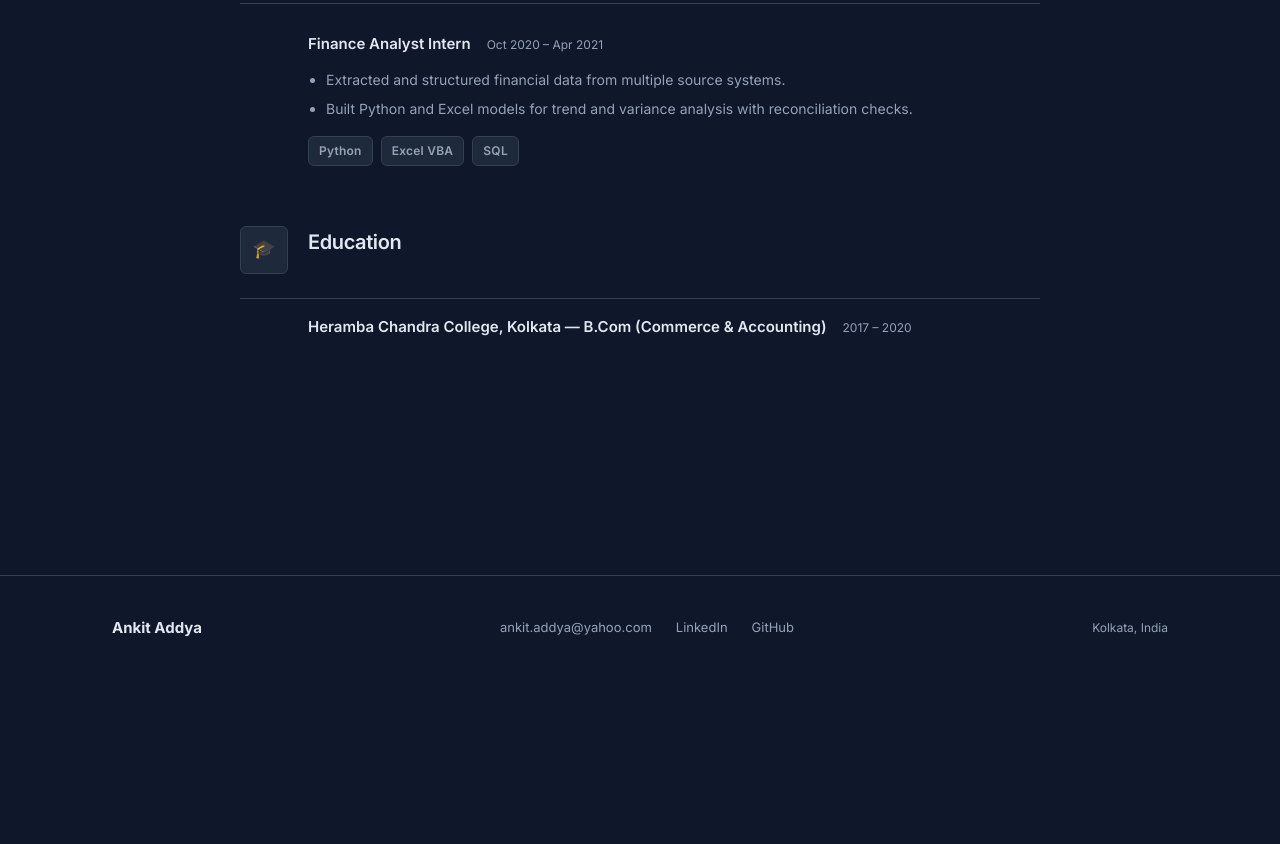
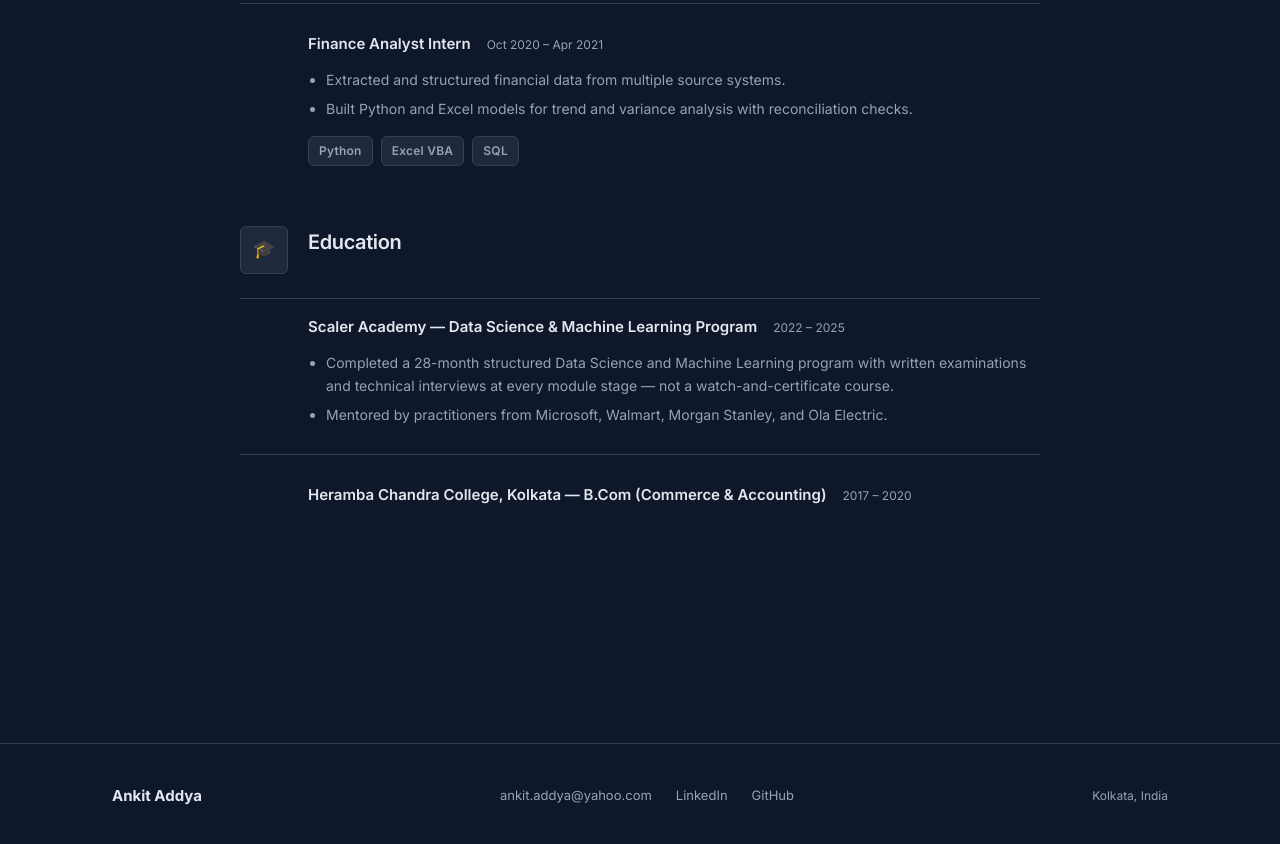
Before and after one commit to addy9051/dsml-portfolio, a plain HTML site: page experience.html in a window 1280 px wide. Shown: the part 1807-2651 px from the top of the page. Before the commit the page ends 2487 px from the top, so only its background shows below. Drawn offline with Linux system fonts and the light colour scheme.

Commit message:
Add Scaler DS/ML program to Education section
Co-Authored-By: Claude Opus 4.8 <noreply@anthropic.com>

```diff
--- a/experience.html
+++ b/experience.html
@@ -210,6 +210,17 @@
 
           <div class="exp-role">
             <div class="exp-role-header">
+              <h4>Scaler Academy — Data Science &amp; Machine Learning Program</h4>
+              <span class="exp-role-period">2022 – 2025</span>
+            </div>
+            <ul>
+              <li>Completed a 28-month structured Data Science and Machine Learning program with written examinations and technical interviews at every module stage — not a watch-and-certificate course.</li>
+              <li>Mentored by practitioners from Microsoft, Walmart, Morgan Stanley, and Ola Electric.</li>
+            </ul>
+          </div>
+
+          <div class="exp-role" style="margin-top: 28px; padding-top: 28px; border-top: 1px solid var(--border);">
+            <div class="exp-role-header">
               <h4>Heramba Chandra College, Kolkata — B.Com (Commerce &amp; Accounting)</h4>
               <span class="exp-role-period">2017 – 2020</span>
             </div>
```
